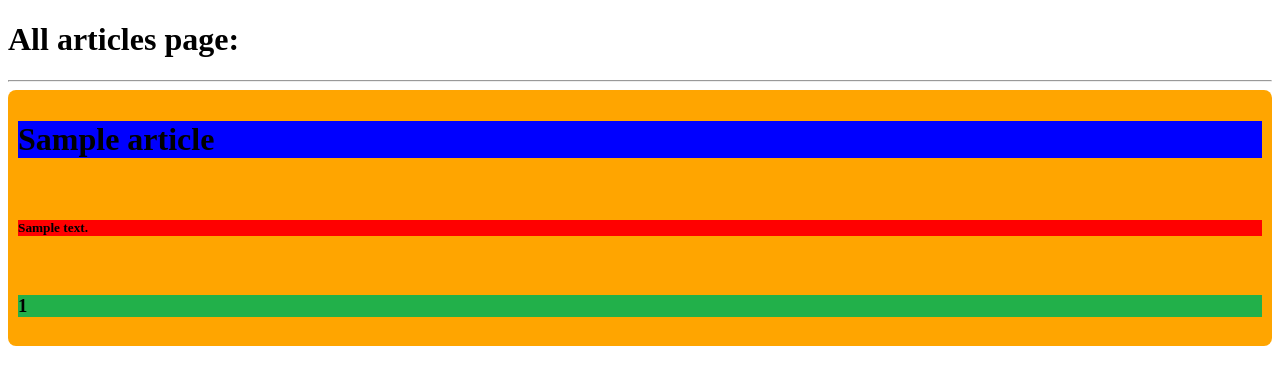
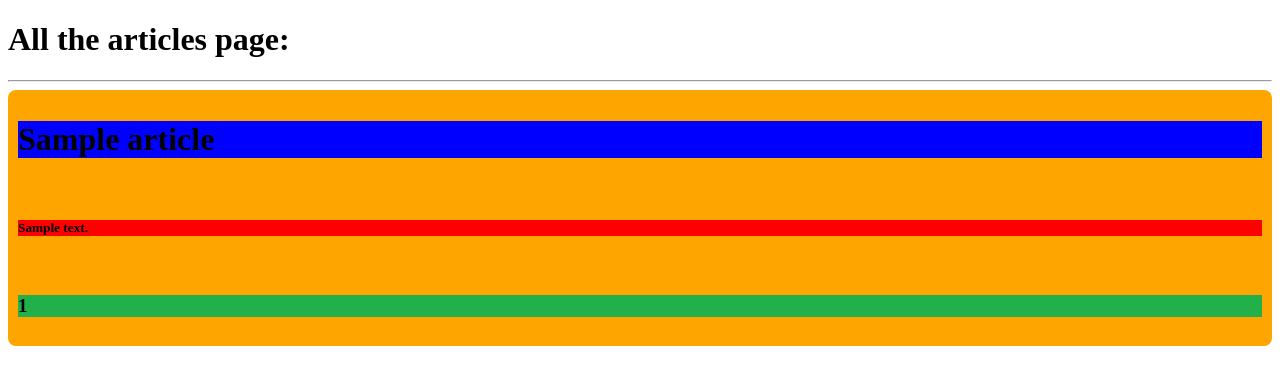
Before and after one commit to tr22014/node-js-project, a Node project: template views/article.ejs in a window 1280 px wide. Shown: the top 385 px of the page. Run offline with Node 20 templates, Linux system fonts and the light colour scheme; the template is opened without the code that fills it: most values are stand-ins (such as "Sample title", 1, 10 or a date in 2020); some libraries are stand-ins or nearby versions.

Commit message:
update article.ejs

```diff
--- a/views/article.ejs
+++ b/views/article.ejs
@@ -6,7 +6,7 @@
     <title>Document</title>
 </head>
 <body>
-    <h1>All articles page:</h1>
+    <h1>All the articles page:</h1>
     <hr />
 
     <div style="background-color: orange; padding: 10px; border-radius: 8px;">
```
Also changed, not shown: index.js (renamed from test.js).
